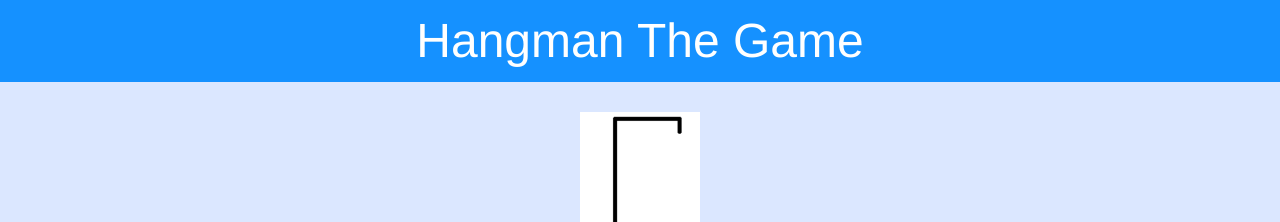
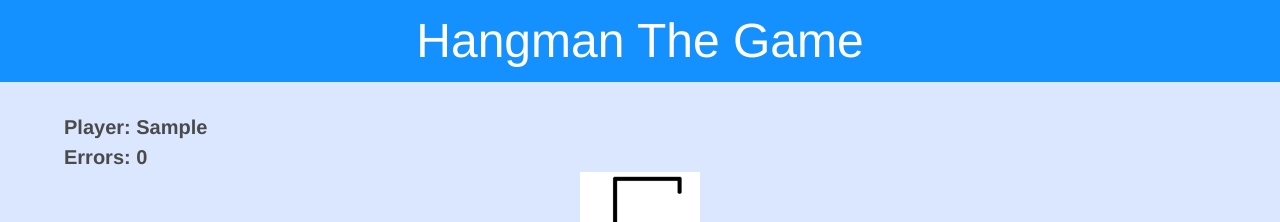
Before and after one commit to tcundic/Hangman-game, a React (Create React App) app: page / in a window 1280 px wide. Both pictures are taken after typing "Sample" into the empty fields and a click on the button "Save username". Shown: the top 222 px of the page. Built offline with nearby package versions, Linux system fonts and the light colour scheme; no server answers.

Commit message:
added label for user name and error number. close #17.

```diff
--- /dev/null
+++ b/src/components/GameLabels.tsx
@@ -0,0 +1,22 @@
+import React from "react";
+import Props from "../models/Props";
+import Game from "../models/game";
+import Highscore from "../models/highscore";
+import {connect} from "react-redux";
+
+export const GameLabels = (props: Props) => {
+    return (
+        <div>
+            <div className="is-size-3 has-text-weight-bold">Player: {props.game?.userName}</div>
+            <div className="is-size-3 has-text-weight-bold">Errors: {props.game?.errors}</div>
+        </div>
+    );
+};
+
+const mapStateToProps = (state: { game: Game, highscores: Array<Highscore> }) => {
+    return {
+        game: state.game
+    };
+};
+
+export default connect(mapStateToProps)(GameLabels);
--- a/src/components/Play.tsx
+++ b/src/components/Play.tsx
@@ -10,6 +10,7 @@ import {getRandomQuote} from "../utils/http";
 import {setQuote} from "../actions/games";
 import HangmanSprites from "./HangmanSprites";
 import QuoteLetters from "./QuoteLetters";
+import GameLabels from "./GameLabels";
 
 export class Play extends React.Component<Props> {
 
@@ -31,6 +32,7 @@ export class Play extends React.Component<Props> {
         }
         return (
             <div className="container mt-6">
+                <GameLabels />
                 <HangmanSprites />
                 <QuoteLetters />
                 <Letters />
```
